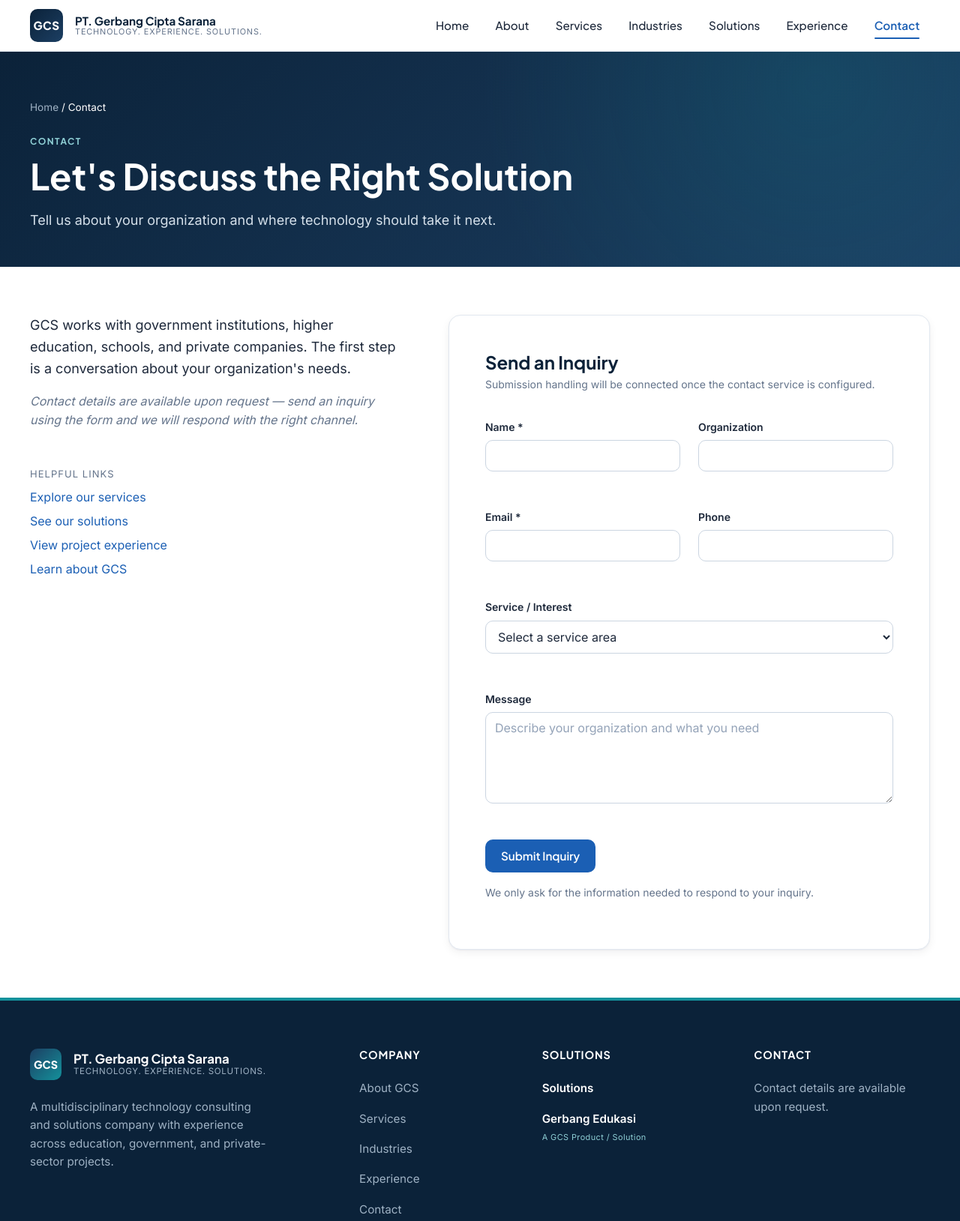
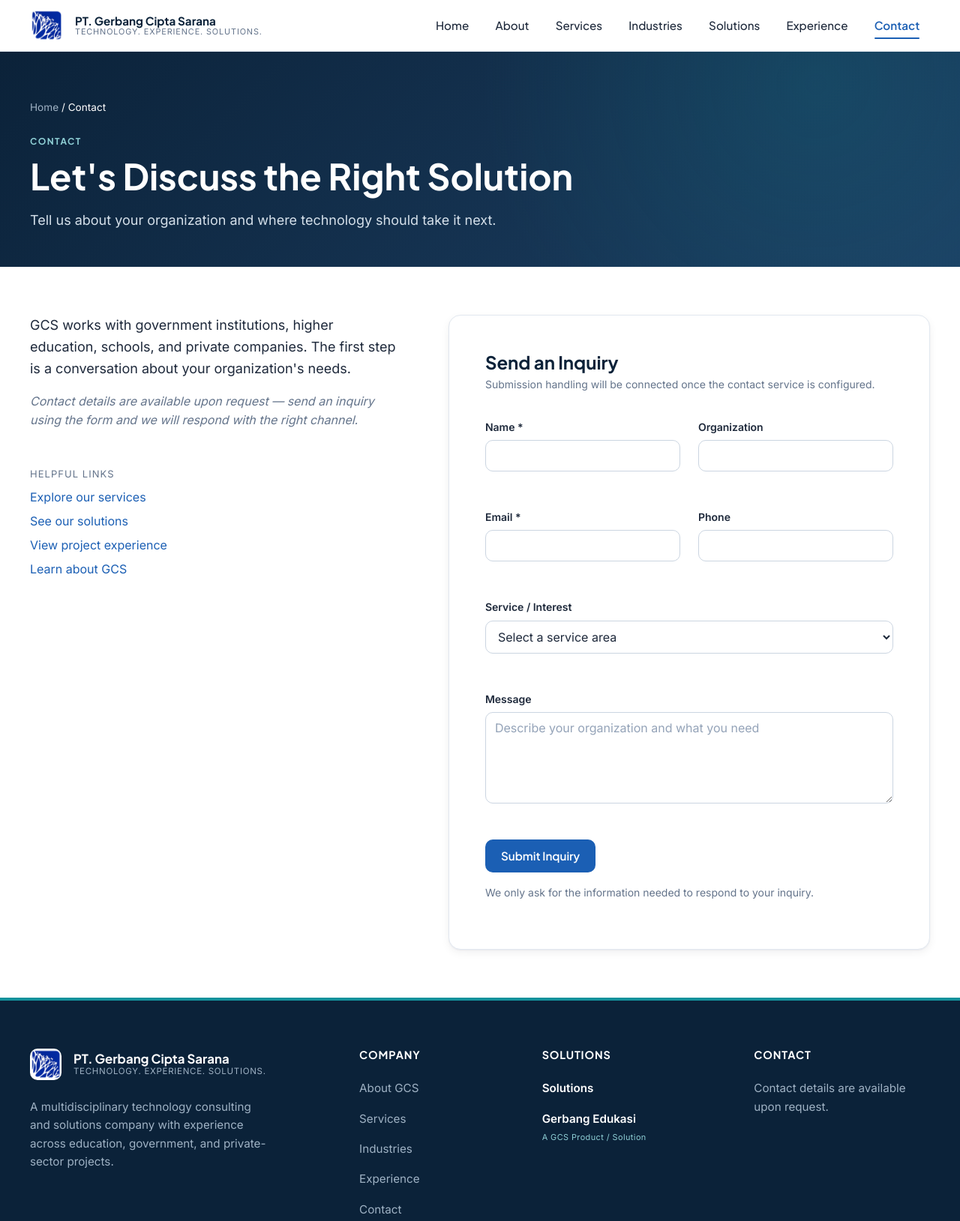
Before and after one commit to edukasigerbang-hub/comproweb, an Astro site: page /contact in a window 1280 px wide. Shown: the top 1629 px of the page at 75% size. Built offline with nearby package versions, Linux system fonts and the light colour scheme; Astro itself is replaced by a stand-in of ours.

Commit message:
Replace text GCS tile with official GCS icon image in header and footer

```diff
--- a/src/components/Footer.astro
+++ b/src/components/Footer.astro
@@ -13,7 +13,9 @@ const contactDetails = [contact.address, contact.phone, contact.email, contact.s
   <div class="container site-footer__inner">
     <div class="site-footer__brand">
       <a class="site-footer__logo" href="/" aria-label={company.name + ' — Beranda'}>
-        <span class="site-footer__mark" aria-hidden="true">GCS</span>
+        <span class="site-footer__mark">
+          <img src="/favicon-192.png" alt="" width="34" height="34" loading="lazy" />
+        </span>
         <span class="site-footer__identity">
           <span class="site-footer__name">{company.name}</span>
           <span class="site-footer__tagline">{company.tagline}</span>
@@ -93,12 +95,10 @@ const contactDetails = [contact.address, contact.phone, contact.email, contact.s
     width: 42px;
     height: 42px;
     border-radius: var(--radius-md);
-    background: linear-gradient(135deg, var(--color-navy-3) 0%, var(--color-teal) 100%);
-    color: #fff;
-    font-family: var(--font-heading);
-    font-weight: 800;
-    font-size: 0.9rem;
+    background: #ffffff;
+    overflow: hidden;
   }
+  .site-footer__mark img { width: 100%; height: 100%; object-fit: contain; display: block; }
   .site-footer__identity { display: flex; flex-direction: column; line-height: 1.2; }
   .site-footer__name { font-family: var(--font-heading); font-size: 1.05rem; font-weight: 700; color: #fff; }
   .site-footer__tagline { font-size: 0.72rem; color: var(--color-on-dark-muted); letter-spacing: 0.06em; text-transform: uppercase; }
--- a/src/components/Header.astro
+++ b/src/components/Header.astro
@@ -17,7 +17,9 @@ const isActive = (href: string) =>
 <header class="site-header" data-site-header>
   <div class="container site-header__inner">
     <a class="brand" href="/" aria-label={company.name + ' — Beranda'}>
-      <span class="brand__mark" aria-hidden="true">GCS</span>
+      <span class="brand__mark">
+        <img src="/favicon-192.png" alt="" width="34" height="34" loading="eager" />
+      </span>
       <span class="brand__text">
         <span class="brand__name">{company.name}</span>
         <span class="brand__tagline">{company.tagline}</span>
@@ -135,13 +137,9 @@ const isActive = (href: string) =>
     width: 44px;
     height: 44px;
     border-radius: var(--radius-md);
-    background: linear-gradient(135deg, var(--color-navy) 0%, var(--color-navy-3) 100%);
-    color: #fff;
-    font-family: var(--font-heading);
-    font-weight: 800;
-    letter-spacing: 0.03em;
-    font-size: 0.95rem;
+    overflow: hidden;
   }
+  .brand__mark img { width: 100%; height: 100%; object-fit: contain; display: block; }
 
   .brand__text { display: flex; flex-direction: column; line-height: 1.15; }
   .brand__name { font-family: var(--font-heading); font-weight: 700; font-size: 0.95rem; }
```
